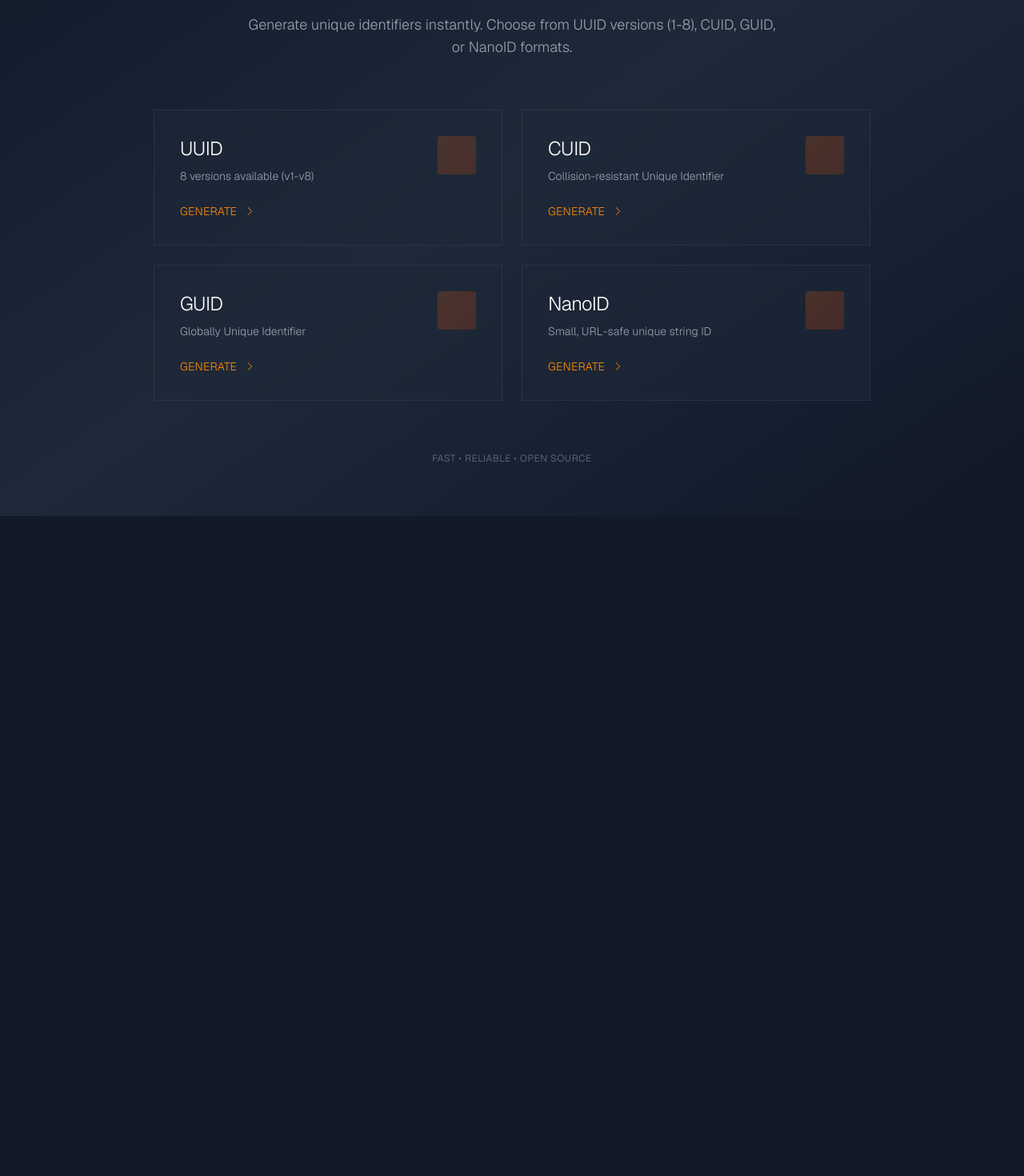
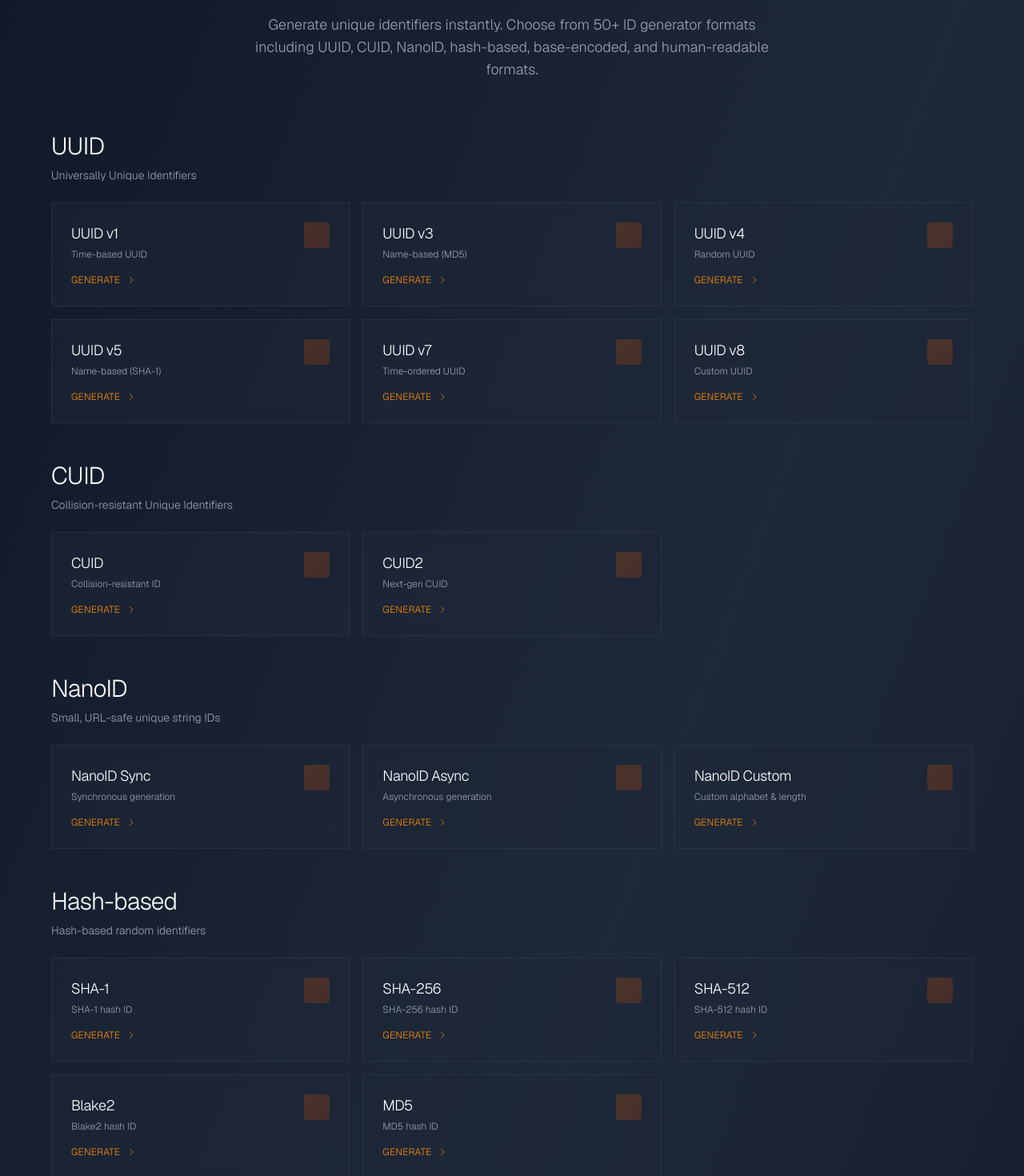
Before and after one commit to programmerpranit/randomid, a Next.js app: page / in a window 1280 px wide. Shown: the part 280-1750 px from the top of the page at 80% size. Before the commit the page ends 925 px from the top, so only its background shows below. Built offline with nearby package versions, Linux system fonts and the light colour scheme.

Commit message:
Add Footer component and restructure homepage layout for improved UX

```diff
--- /dev/null
+++ b/app/components/Footer.tsx
@@ -0,0 +1,100 @@
+import Link from "next/link";
+
+export default function Footer() {
+  const currentYear = new Date().getFullYear();
+
+  const footerLinks = {
+    categories: [
+      { name: "UUID", href: "/uuid/v4" },
+      { name: "CUID", href: "/cuid" },
+      { name: "NanoID", href: "/nanoid-sync" },
+      { name: "ULID", href: "/ulid" },
+    ],
+    formats: [
+      { name: "Hash-based", href: "/sha256" },
+      { name: "Base-encoded", href: "/base64" },
+      { name: "Human-readable", href: "/petname" },
+      { name: "Other Formats", href: "/guid" },
+    ],
+  };
+
+  return (
+    <footer className="bg-gray-900/80 backdrop-blur-md border-t border-gray-700/30 mt-auto">
+      <div className="container mx-auto px-6 py-12">
+        <div className="max-w-6xl mx-auto">
+          <div className="grid grid-cols-1 md:grid-cols-4 gap-8 mb-8">
+            {/* Brand Section */}
+            <div className="col-span-1 md:col-span-2">
+              <Link
+                href="/"
+                className="flex items-center gap-2 text-gray-200 hover:text-orange-400 transition-colors mb-4"
+              >
+                <div className="w-8 h-8 bg-gradient-to-br from-orange-500 to-orange-600 flex items-center justify-center shadow-lg">
+                  <span className="text-white text-xs font-light tracking-wider">ID</span>
+                </div>
+                <span className="text-lg font-light tracking-wide text-gray-200">
+                  Random ID
+                </span>
+              </Link>
+              <p className="text-sm text-gray-400 font-light leading-relaxed max-w-md">
+                Generate unique identifiers instantly. Free online ID generators for UUID, CUID, GUID, NanoID, and 30+ other formats.
+              </p>
+            </div>
+
+            {/* Quick Links */}
+            <div>
+              <h3 className="text-sm font-light tracking-wider uppercase text-gray-300 mb-4">
+                Categories
+              </h3>
+              <ul className="space-y-2">
+                {footerLinks.categories.map((link) => (
+                  <li key={link.href}>
+                    <Link
+                      href={link.href}
+                      className="text-sm text-gray-400 font-light hover:text-orange-400 transition-colors"
+                    >
+                      {link.name}
+                    </Link>
+                  </li>
+                ))}
+              </ul>
+            </div>
+
+            {/* Formats */}
+            <div>
+              <h3 className="text-sm font-light tracking-wider uppercase text-gray-300 mb-4">
+                Formats
+              </h3>
+              <ul className="space-y-2">
+                {footerLinks.formats.map((link) => (
+                  <li key={link.href}>
+                    <Link
+                      href={link.href}
+                      className="text-sm text-gray-400 font-light hover:text-orange-400 transition-colors"
+                    >
+                      {link.name}
+                    </Link>
+                  </li>
+                ))}
+              </ul>
+            </div>
+          </div>
+
+          {/* Bottom Bar */}
+          <div className="border-t border-gray-700/30 pt-8">
+            <div className="flex flex-col md:flex-row justify-between items-center gap-4">
+              <p className="text-xs text-gray-500 font-light tracking-wider uppercase">
+                © {currentYear} Random ID Generator. All rights reserved.
+              </p>
+              <div className="flex items-center gap-6">
+                <p className="text-xs text-gray-500 font-light tracking-wider uppercase">
+                  Fast • Reliable • Open Source
+                </p>
+              </div>
+            </div>
+          </div>
+        </div>
+      </div>
+    </footer>
+  );
+}
--- a/app/components/Navbar.tsx
+++ b/app/components/Navbar.tsx
@@ -173,7 +173,7 @@ export default function Navbar() {
               className={cn(
                 "px-4 py-2 text-sm font-light tracking-wider uppercase transition-colors",
                 pathname === "/"
-                  ? "text-orange-400 border-b-2 border-orange-400"
+                  ? "text-orange-400"
                   : "text-gray-300 hover:text-orange-400"
               )}
             >
@@ -199,7 +199,7 @@ export default function Navbar() {
                         className={cn(
                           "px-4 py-2 text-sm font-light tracking-wider uppercase transition-colors",
                           active
-                            ? "text-orange-400 border-b-2 border-orange-400"
+                            ? "text-orange-400"
                             : "text-gray-300 hover:text-orange-400"
                         )}
                       >
@@ -260,7 +260,7 @@ export default function Navbar() {
                   className={cn(
                     "px-4 py-2 text-sm font-light tracking-wider uppercase transition-colors",
                     isActive(item.href)
-                      ? "text-orange-400 border-b-2 border-orange-400"
+                      ? "text-orange-400"
                       : "text-gray-300 hover:text-orange-400"
                   )}
                 >
--- a/app/layout.tsx
+++ b/app/layout.tsx
@@ -2,6 +2,7 @@ import type { Metadata } from "next";
 import { Geist, Geist_Mono } from "next/font/google";
 import "./globals.css";
 import Navbar from "./components/Navbar";
+import Footer from "./components/Footer";
 
 const geistSans = Geist({
   variable: "--font-geist-sans",
@@ -26,10 +27,11 @@ export default function RootLayout({
   return (
     <html lang="en">
       <body
-        className={`${geistSans.variable} ${geistMono.variable} antialiased`}
+        className={`${geistSans.variable} ${geistMono.variable} antialiased flex flex-col min-h-screen`}
       >
         <Navbar />
-        {children}
+        <main className="flex-1">{children}</main>
+        <Footer />
       </body>
     </html>
   );
--- a/app/page.tsx
+++ b/app/page.tsx
@@ -1,37 +1,93 @@
 import Link from "next/link";
 
 export default function Home() {
-  const generators = [
+  const generatorCategories = [
     {
       name: "UUID",
-      description: "8 versions available (v1-v8)",
-      href: "/uuid/v4",
-      color: "from-orange-500 to-orange-600",
+      description: "Universally Unique Identifiers",
+      generators: [
+        { name: "UUID v1", href: "/uuid/v1", description: "Time-based UUID" },
+        { name: "UUID v3", href: "/uuid/v3", description: "Name-based (MD5)" },
+        { name: "UUID v4", href: "/uuid/v4", description: "Random UUID" },
+        { name: "UUID v5", href: "/uuid/v5", description: "Name-based (SHA-1)" },
+        { name: "UUID v7", href: "/uuid/v7", description: "Time-ordered UUID" },
+        { name: "UUID v8", href: "/uuid/v8", description: "Custom UUID" },
+      ],
     },
     {
       name: "CUID",
-      description: "Collision-resistant Unique Identifier",
-      href: "/cuid",
-      color: "from-orange-500 to-orange-600",
-    },
-    {
-      name: "GUID",
-      description: "Globally Unique Identifier",
-      href: "/guid",
-      color: "from-orange-500 to-orange-600",
+      description: "Collision-resistant Unique Identifiers",
+      generators: [
+        { name: "CUID", href: "/cuid", description: "Collision-resistant ID" },
+        { name: "CUID2", href: "/cuid2", description: "Next-gen CUID" },
+      ],
     },
     {
       name: "NanoID",
-      description: "Small, URL-safe unique string ID",
-      href: "/nanoid",
-      color: "from-orange-500 to-orange-600",
+      description: "Small, URL-safe unique string IDs",
+      generators: [
+        { name: "NanoID Sync", href: "/nanoid-sync", description: "Synchronous generation" },
+        { name: "NanoID Async", href: "/nanoid-async", description: "Asynchronous generation" },
+        { name: "NanoID Custom", href: "/nanoid-custom", description: "Custom alphabet & length" },
+      ],
+    },
+    {
+      name: "Hash-based",
+      description: "Hash-based random identifiers",
+      generators: [
+        { name: "SHA-1", href: "/sha1", description: "SHA-1 hash ID" },
+        { name: "SHA-256", href: "/sha256", description: "SHA-256 hash ID" },
+        { name: "SHA-512", href: "/sha512", description: "SHA-512 hash ID" },
+        { name: "Blake2", href: "/blake2", description: "Blake2 hash ID" },
+        { name: "MD5", href: "/md5", description: "MD5 hash ID" },
+      ],
+    },
+    {
+      name: "Base-encoded",
+      description: "Base-encoded random identifiers",
+      generators: [
+        { name: "Hex", href: "/hex", description: "Hexadecimal ID" },
+        { name: "Base32", href: "/base32", description: "Base32 encoded ID" },
+        { name: "Base36", href: "/base36", description: "Base36 encoded ID" },
+        { name: "Base58", href: "/base58", description: "Base58 encoded ID" },
+        { name: "Base62", href: "/base62", description: "Base62 encoded ID" },
+        { name: "Base64", href: "/base64", description: "Base64 encoded ID" },
+        { name: "Base64URL", href: "/base64url", description: "Base64URL encoded ID" },
+      ],
+    },
+    {
+      name: "Human-readable",
+      description: "Human-readable identifier formats",
+      generators: [
+        { name: "Petname", href: "/petname", description: "Pet name identifier" },
+        { name: "Haikunator", href: "/haikunator", description: "Haiku-style names" },
+        { name: "2-Word", href: "/word2", description: "Two-word combination" },
+        { name: "3-Word", href: "/word3", description: "Three-word combination" },
+      ],
+    },
+    {
+      name: "Other Formats",
+      description: "Additional unique identifier formats",
+      generators: [
+        { name: "GUID", href: "/guid", description: "Globally Unique Identifier" },
+        { name: "ULID", href: "/ulid", description: "Lexicographically sortable ID" },
+        { name: "KSUID", href: "/ksuid", description: "K-Sortable Unique ID" },
+        { name: "Snowflake", href: "/snowflake", description: "Twitter Snowflake ID" },
+        { name: "ShortUUID", href: "/shortuuid", description: "Short UUID format" },
+        { name: "ShortID", href: "/shortid", description: "Short unique identifier" },
+        { name: "Crypto Random", href: "/crypto-random", description: "Cryptographic random bytes" },
+        { name: "Timestamp", href: "/random-timestamp", description: "Random timestamp ID" },
+        { name: "Sequence", href: "/random-sequence", description: "Random sequence ID" },
+        { name: "Prefixed", href: "/prefixed", description: "Prefixed identifier" },
+        { name: "Suffixed", href: "/suffixed", description: "Suffixed identifier" },
+      ],
     },
   ];
 
   return (
     <div className="min-h-screen bg-gradient-to-br from-gray-900 via-gray-800 to-gray-900">
       <div className="container mx-auto px-6 py-16">
-        <div className="max-w-4xl mx-auto">
+        <div className="max-w-6xl mx-auto">
           {/* Header */}
           <div className="text-center mb-16">
             <h1 className="text-5xl md:text-7xl font-light mb-6 text-white tracking-tight">
@@ -41,33 +97,44 @@ export default function Home() {
               </span>
             </h1>
             <p className="text-lg text-gray-400 font-light max-w-2xl mx-auto">
-              Generate unique identifiers instantly. Choose from UUID versions (1-8), CUID, GUID, or NanoID formats.
+              Generate unique identifiers instantly. Choose from 50+ ID generator formats including UUID, CUID, NanoID, hash-based, base-encoded, and human-readable formats.
             </p>
           </div>
 
-          {/* Generator Cards */}
-          <div className="grid md:grid-cols-2 gap-6">
-            {generators.map((generator) => (
-              <Link
-                key={generator.name}
-                href={generator.href}
-                className="group relative bg-gray-800/50 backdrop-blur-sm border border-gray-700/50 hover:border-orange-500/50 transition-all duration-300 p-8 hover:shadow-2xl hover:shadow-orange-500/10"
-              >
-                <div className="flex items-start justify-between mb-4">
-                  <div>
-                    <h2 className="text-2xl font-light text-white mb-2 tracking-tight">
-                      {generator.name}
+          {/* Generator Categories */}
+          <div className="space-y-12">
+            {generatorCategories.map((category) => (
+              <div key={category.name}>
+                <div className="mb-6">
+                  <h2 className="text-2xl md:text-3xl font-light text-white mb-2 tracking-tight">
+                    {category.name}
                   </h2>
                   <p className="text-sm text-gray-400 font-light">
+                    {category.description}
+                  </p>
+                </div>
+                <div className="grid sm:grid-cols-2 lg:grid-cols-3 gap-4">
+                  {category.generators.map((generator) => (
+                    <Link
+                      key={generator.href}
+                      href={generator.href}
+                      className="group relative bg-gray-800/50 backdrop-blur-sm border border-gray-700/50 hover:border-orange-500/50 transition-all duration-300 p-6 hover:shadow-2xl hover:shadow-orange-500/10"
+                    >
+                      <div className="flex items-start justify-between mb-3">
+                        <div className="flex-1">
+                          <h3 className="text-lg font-light text-white mb-1 tracking-tight group-hover:text-orange-400 transition-colors">
+                            {generator.name}
+                          </h3>
+                          <p className="text-xs text-gray-400 font-light">
                             {generator.description}
                           </p>
                         </div>
-                  <div className={`w-12 h-12 rounded bg-gradient-to-br ${generator.color} opacity-20 group-hover:opacity-30 transition-opacity`} />
+                        <div className="w-8 h-8 rounded bg-gradient-to-br from-orange-500 to-orange-600 opacity-20 group-hover:opacity-30 transition-opacity ml-3" />
                       </div>
-                <div className="flex items-center text-orange-400 text-sm font-light tracking-wide uppercase mt-6">
+                      <div className="flex items-center text-orange-400 text-xs font-light tracking-wide uppercase mt-4">
                         <span>Generate</span>
                         <svg
-                    className="w-4 h-4 ml-2 transform group-hover:translate-x-1 transition-transform"
+                          className="w-3 h-3 ml-2 transform group-hover:translate-x-1 transition-transform"
                           fill="none"
                           stroke="currentColor"
                           viewBox="0 0 24 24"
@@ -83,12 +150,8 @@ export default function Home() {
                     </Link>
                   ))}
                 </div>
-
-          {/* Footer */}
-          <div className="mt-16 text-center">
-            <p className="text-xs text-gray-500 font-light tracking-wider uppercase">
-              Fast • Reliable • Open Source
-            </p>
+              </div>
+            ))}
           </div>
         </div>
       </div>
```
Lines whose indentation alone changed are shown as unchanged.
